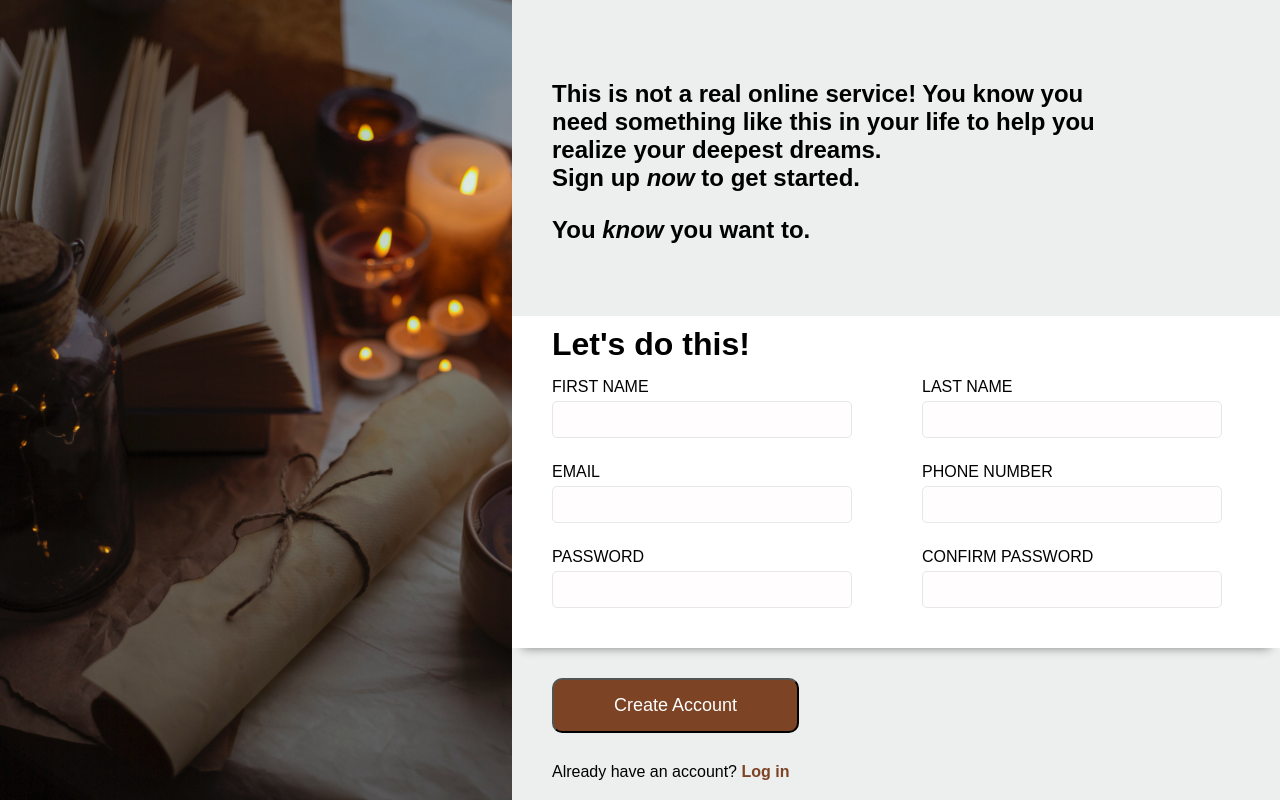
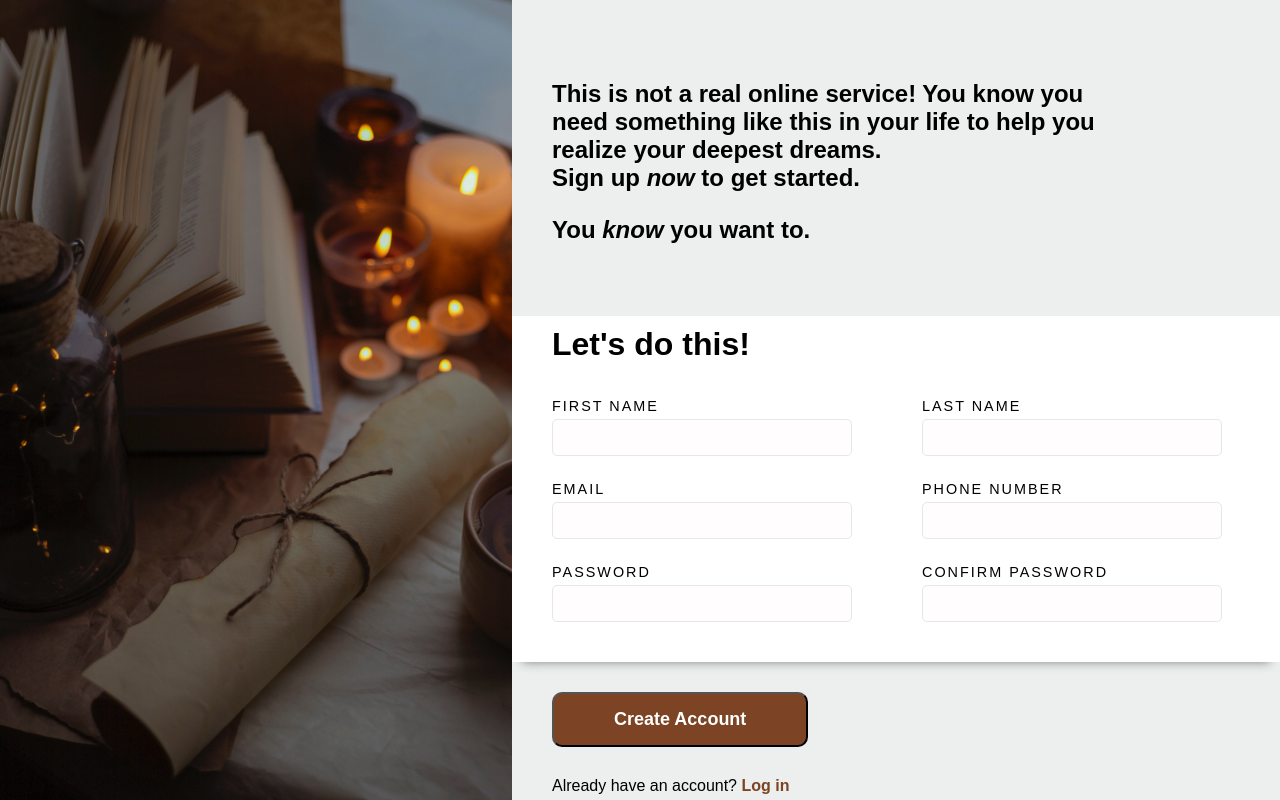
Before and after one commit to VaultDweller13/sign-up-form, a plain HTML site: page index.html in a window 1280 px wide. Drawn offline with Linux system fonts and the light colour scheme.

Commit message:
minor css adjustements

```diff
--- a/styles.css
+++ b/styles.css
@@ -59,13 +59,17 @@ form {
 }
 
 h1 {
-  padding: 10px 0;
+  padding: 10px 0 30px;
 }
 
 label {
   display: block;
-  width: 200px;
+  width: 300px;
   padding: 5px 0px;
+
+  font-size: 0.9em;
+  font-weight: 500;
+  letter-spacing: 2px;
 }
 
 input {
@@ -108,6 +112,7 @@ button {
   background-color: rgb(124, 67, 36);
 
   font-size: large;
+  font-weight: bold;
   color: white;
 }
 
```
